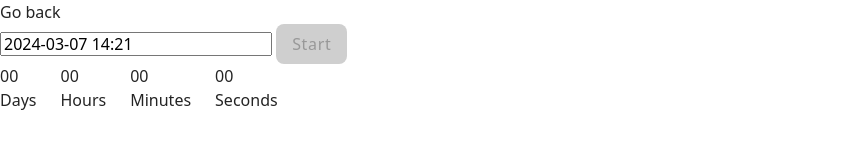
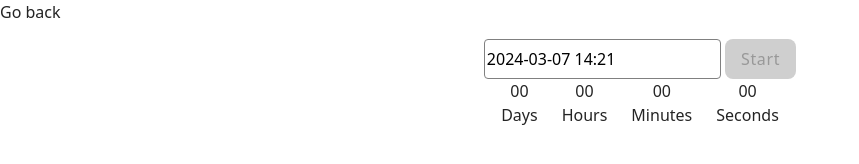
Before and after one commit to SobDim/goit-js-hw-10, a website built with Vite: page src/1-timer.html in a window 1280 px wide. Shown: the whole page, without its empty margins (0-859 px from the left). Built offline with nearby package versions, Linux system fonts and the light colour scheme.

Commit message:
Update 1-timer.css

```diff
--- a/src/css/1-timer.css
+++ b/src/css/1-timer.css
@@ -1,7 +1,29 @@
+.container {
+    padding: 15px;
+    /* display: flex; */
+    text-align: center;
+    min-width: fit-content;
+
+}
+
+
 input {
     display: inline-block;
-    width: 272px;
+    max-width: 272px;
+    height: 40px;
 
+    border: 1px solid rgb(128, 128, 128);
+    border-radius: 4px;
+
+}
+
+input:hover {
+    box-sizing: border-box;
+    border: 1px solid rgb(0, 0, 0);
+}
+
+input:active {
+    border: 1px solid rgb(78, 117, 255);
 }
 
 button {
@@ -38,6 +60,8 @@ button:disabled {
 .timer {
     display: flex;
     gap: 24px;
+    align-items: center;
+    justify-content: center;
     /* width: 355px; */
 }
 
```
